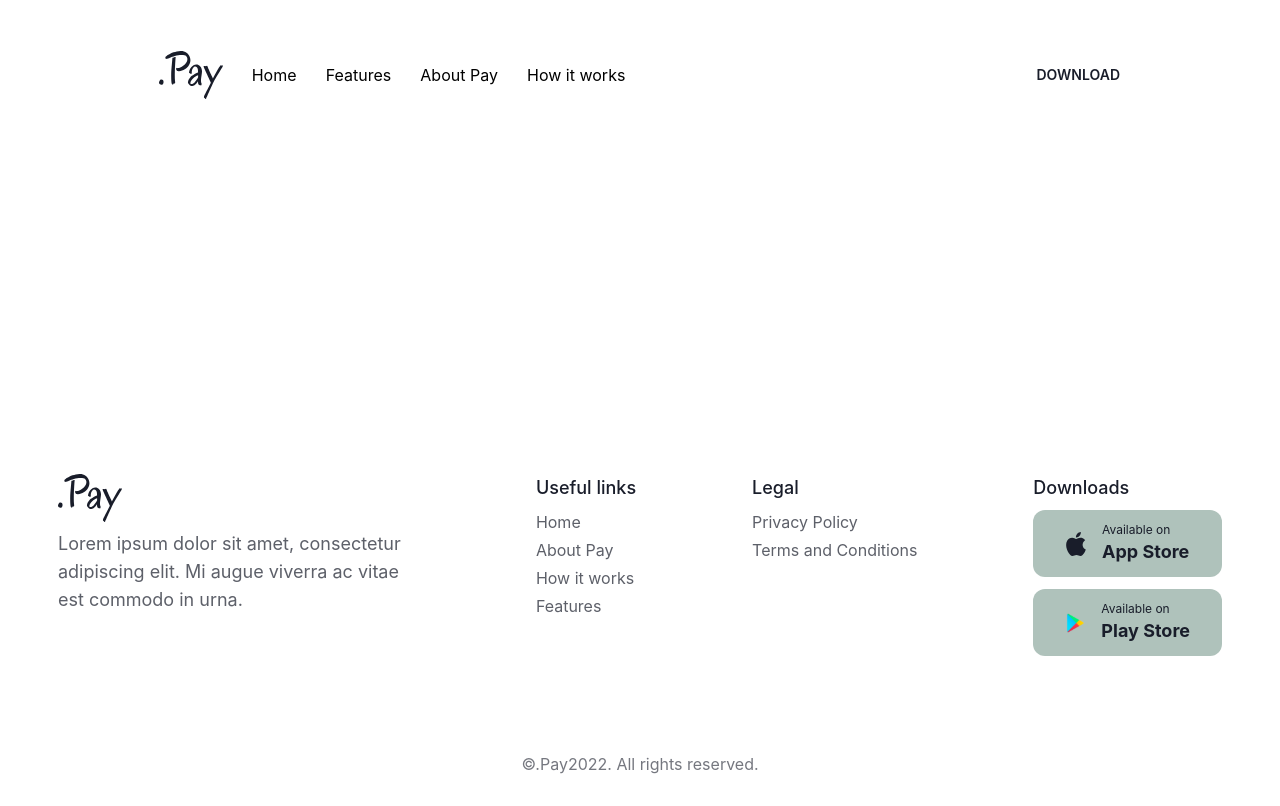
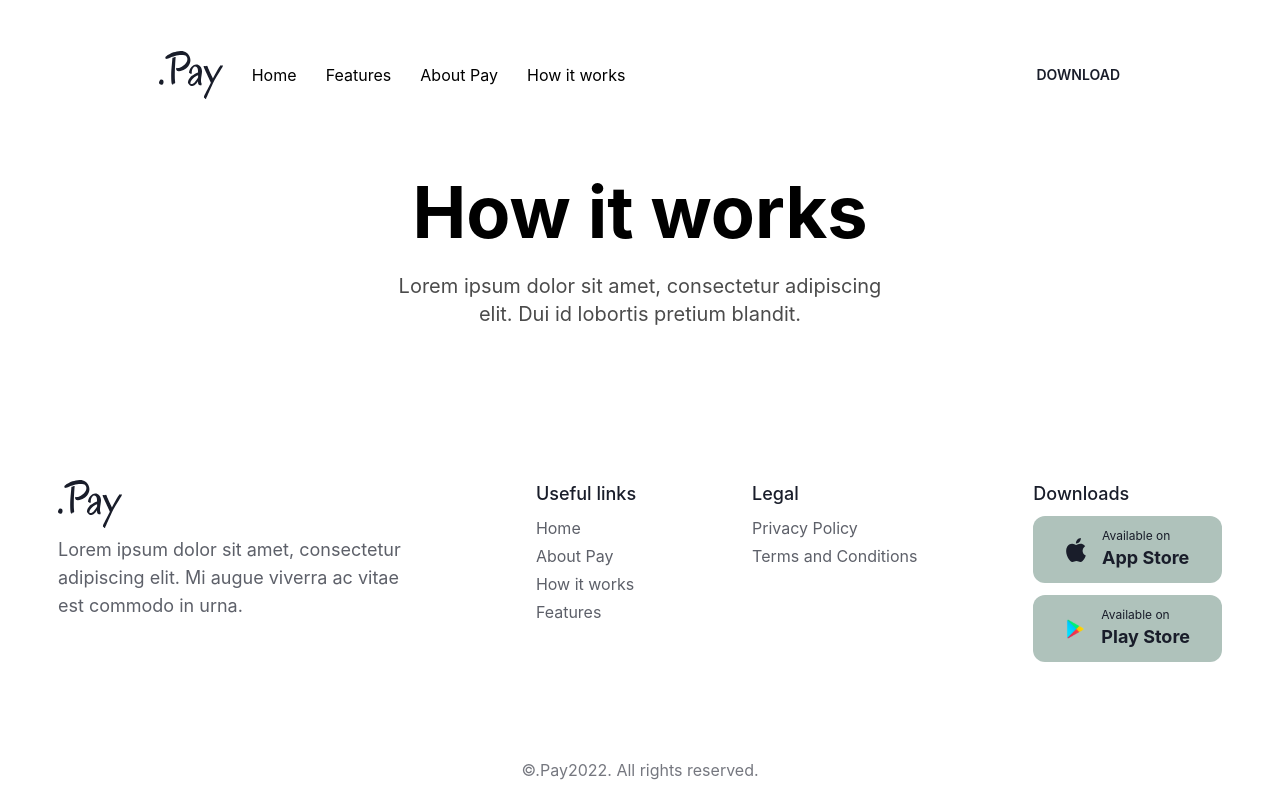
Before and after one commit to Sam15876/Nextjs-Payment-Saas-Landing-Page-Final, a Next.js app: page /howItWorks in a window 1280 px wide. Built offline with nearby package versions, Linux system fonts and the light colour scheme.

Commit message:
Add heading to howItWorks page

```diff
--- /dev/null
+++ b/components/howItWorks/heading.js
@@ -0,0 +1,10 @@
+export default function Heading() {
+    return(
+        <div className='w-full flex justify-center mt-44'>
+            <header className='max-w-lg flex flex-col items-center'>
+                <h1 className='text-7xl font-bold'>How it works</h1>
+                <p className='text-xl opacity-70 text-center py-6'>Lorem ipsum dolor sit amet, consectetur adipiscing elit. Dui id lobortis pretium blandit.</p>
+            </header>
+        </div>
+    )
+}
--- a/pages/howItWorks/index.js
+++ b/pages/howItWorks/index.js
@@ -1,9 +1,11 @@
 // Components
 import PageContainer from "../../components/global/pageContainer/pageContainer"
+import Heading from "../../components/howItWorks/heading"
 
 export default function HowItWorks() {
     return(
         <PageContainer>
+            <Heading />
         </PageContainer>
     )
 }
```
